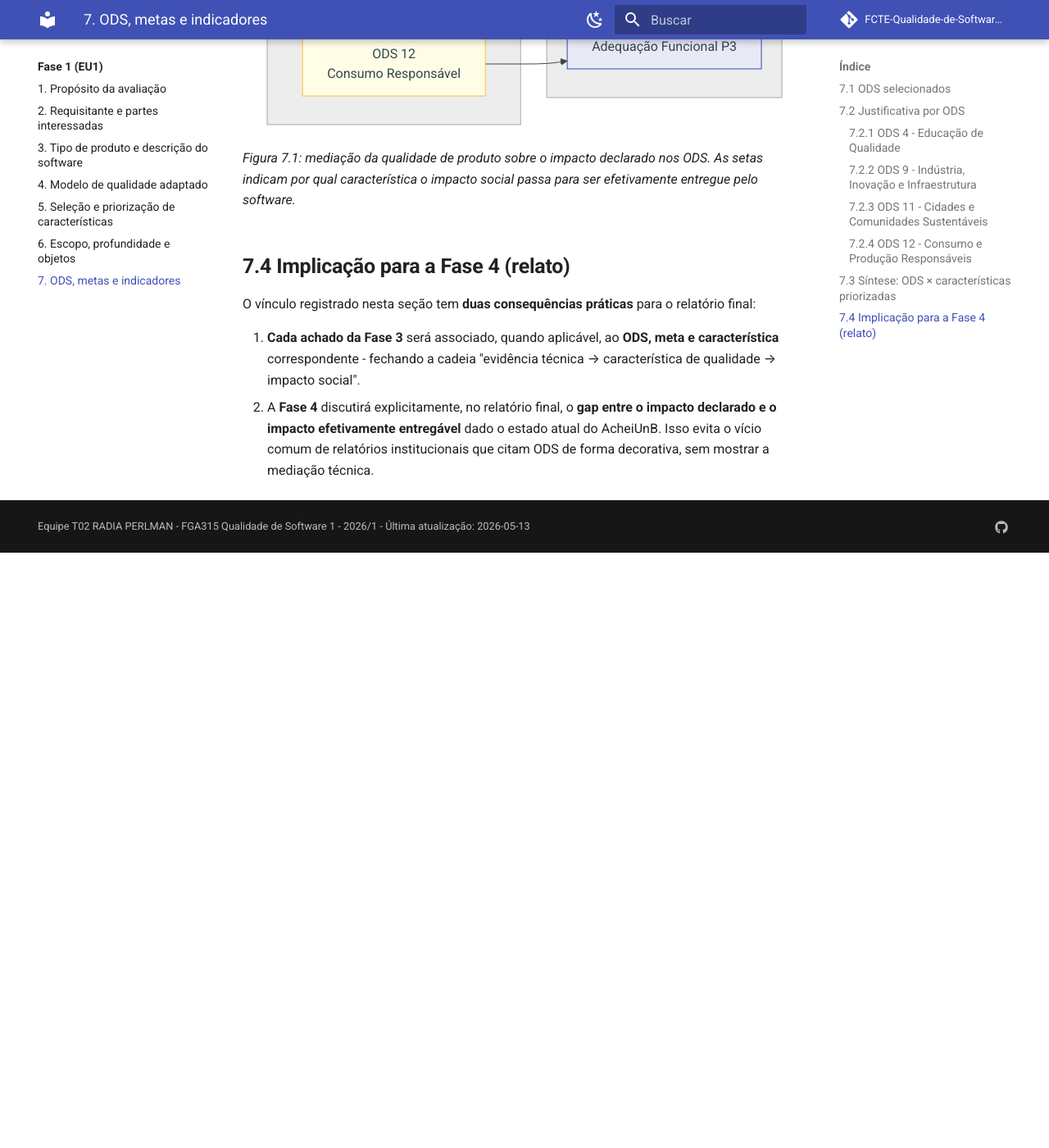
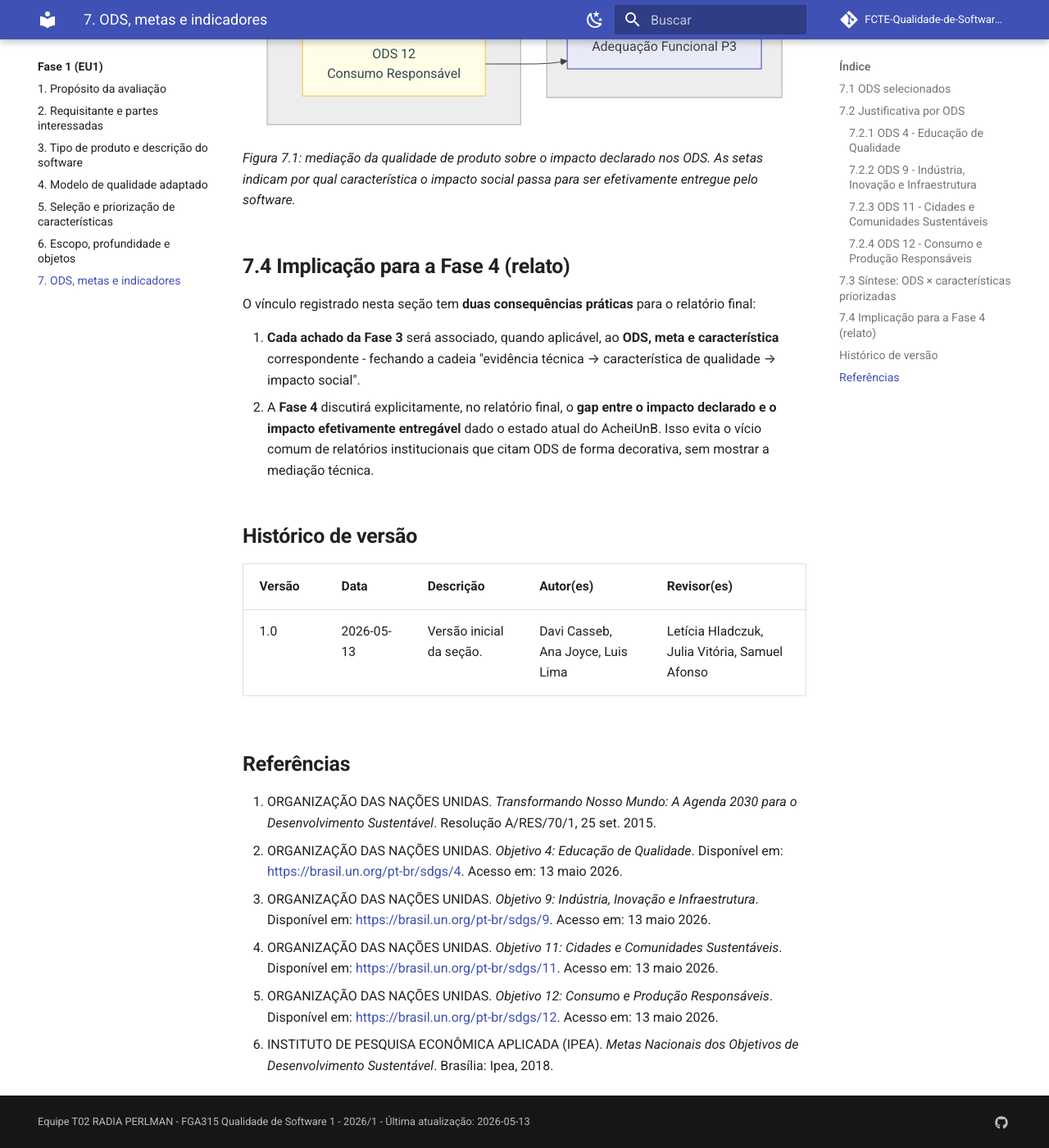
Before and after one commit to FCTE-Qualidade-de-Software-1/2026-1_T02_RADIA_PERLMAN, an MkDocs documentation site: the page built from docs/fase1/07-ods.md, in a window 1280 px wide and 1400 px high, scrolled down 4115 px. Shown: the whole window at 82% size. Built offline with MkDocs 1.6.1 and Material for MkDocs 9.7.7, drawn with Linux system fonts in a browser that asks for light colours; comment, search, counter and statistics services are not loaded; before the commit the page ends 4789 px from its top, so only the background shows below that.

Commit message:
docs(phase1): add version history and references to section 7
Co-authored-by: Davi Casseb <77282586+dcasseb@users.noreply.github.com>
Co-authored-by: Ana Joyce <106260288+anajoyceamorim@users.noreply.github.com>

```diff
--- a/docs/fase1/07-ods.md
+++ b/docs/fase1/07-ods.md
@@ -112,3 +112,18 @@ final:
    declarado e o impacto efetivamente entregável** dado o estado atual do AcheiUnB. Isso
    evita o vício comum de relatórios institucionais que citam ODS de forma decorativa,
    sem mostrar a mediação técnica.
+
+## Histórico de versão
+
+| Versão | Data       | Descrição                | Autor(es)                           | Revisor(es)                              |
+|--------|------------|--------------------------|-------------------------------------|------------------------------------------|
+| 1.0    | 2026-05-13 | Versão inicial da seção. | Davi Casseb, Ana Joyce, Luis Lima   | Letícia Hladczuk, Julia Vitória, Samuel Afonso |
+
+## Referências
+
+1. ORGANIZAÇÃO DAS NAÇÕES UNIDAS. *Transformando Nosso Mundo: A Agenda 2030 para o Desenvolvimento Sustentável*. Resolução A/RES/70/1, 25 set. 2015.
+2. ORGANIZAÇÃO DAS NAÇÕES UNIDAS. *Objetivo 4: Educação de Qualidade*. Disponível em: <https://brasil.un.org/pt-br/sdgs/4>. Acesso em: 13 maio 2026.
+3. ORGANIZAÇÃO DAS NAÇÕES UNIDAS. *Objetivo 9: Indústria, Inovação e Infraestrutura*. Disponível em: <https://brasil.un.org/pt-br/sdgs/9>. Acesso em: 13 maio 2026.
+4. ORGANIZAÇÃO DAS NAÇÕES UNIDAS. *Objetivo 11: Cidades e Comunidades Sustentáveis*. Disponível em: <https://brasil.un.org/pt-br/sdgs/11>. Acesso em: 13 maio 2026.
+5. ORGANIZAÇÃO DAS NAÇÕES UNIDAS. *Objetivo 12: Consumo e Produção Responsáveis*. Disponível em: <https://brasil.un.org/pt-br/sdgs/12>. Acesso em: 13 maio 2026.
+6. INSTITUTO DE PESQUISA ECONÔMICA APLICADA (IPEA). *Metas Nacionais dos Objetivos de Desenvolvimento Sustentável*. Brasília: Ipea, 2018.
```
